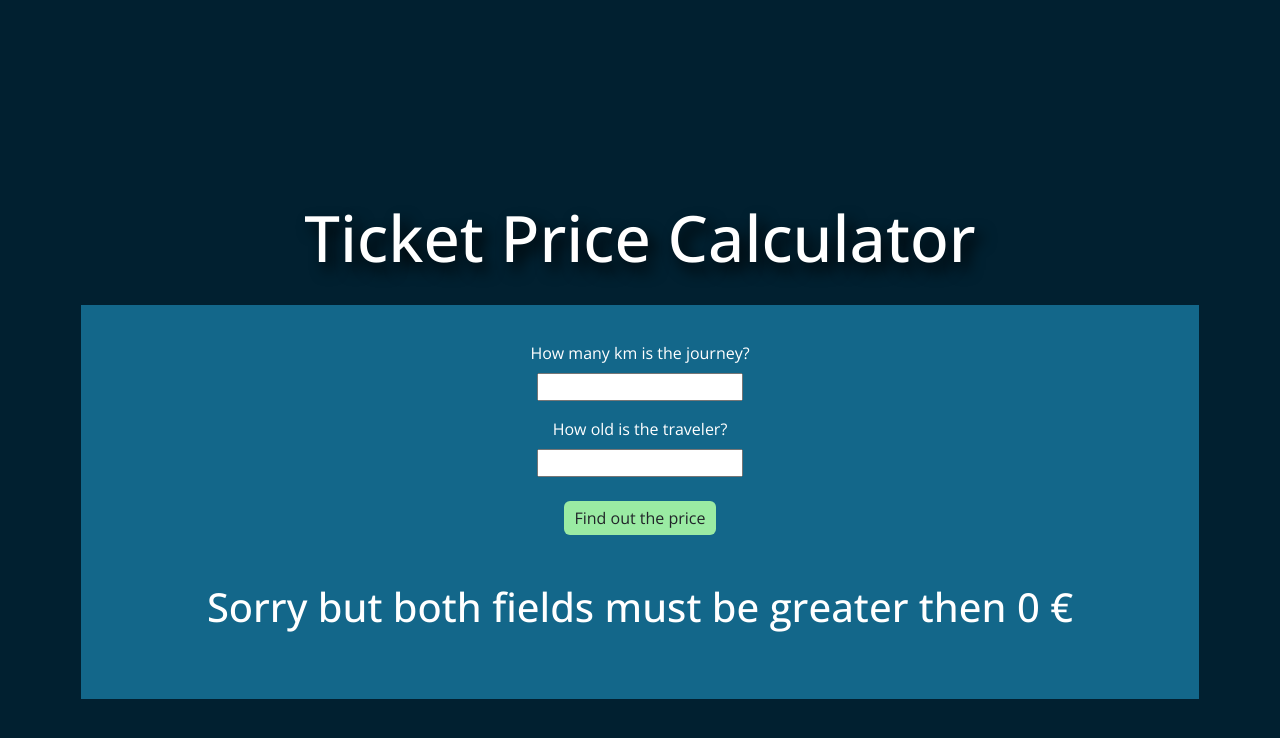
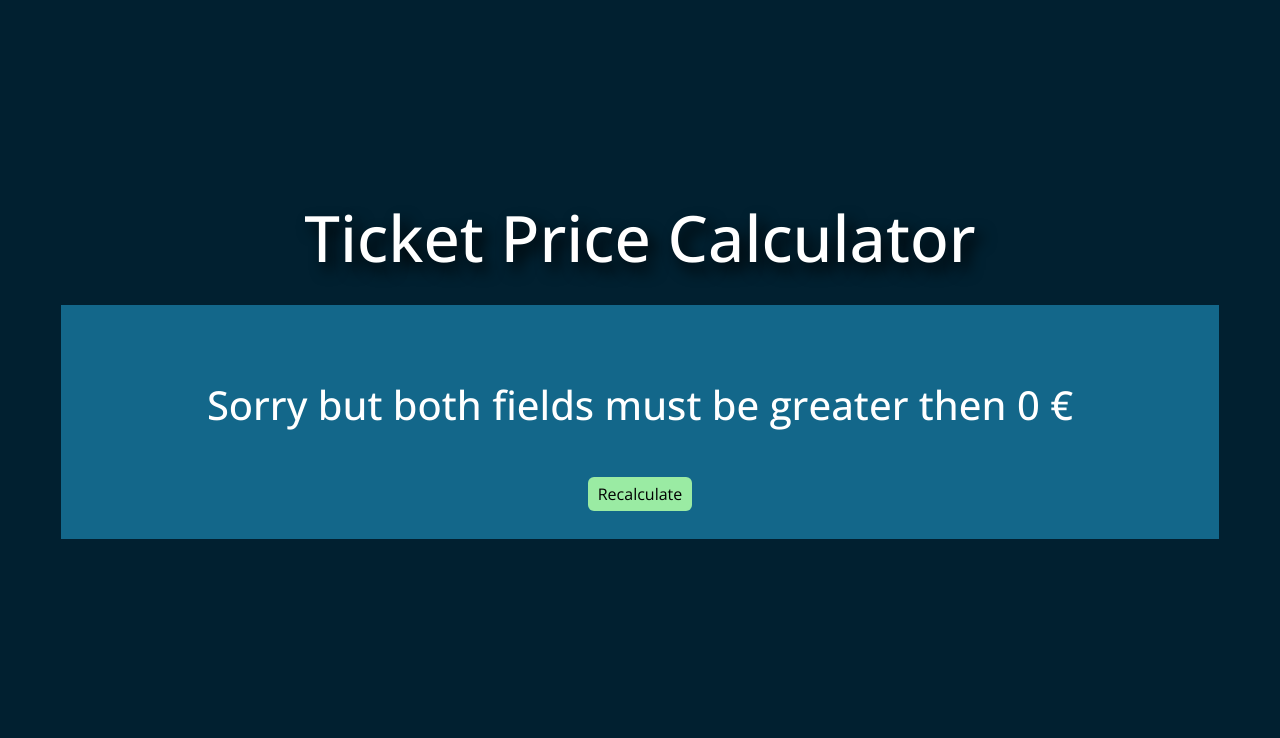
Before and after one commit to Lip-7/js-biglietto-treno, a plain HTML site: page index.html in a window 1280 px wide. Both pictures are taken after a click on the button "Find out the price". Drawn offline with nearby package versions, Linux system fonts and the light colour scheme.

Commit message:
added change display between rows

```diff
--- a/css/style.css
+++ b/css/style.css
@@ -38,8 +38,15 @@ main{
     padding: 20px 30px;
 
 }
-#btnCalc{
+#btnCalc, #btnReCalc{
     border: 0px;
     padding: 5px 10px;
     background-color: var(--green);
 }
+a{
+    text-decoration: none;
+    color: black;
+}
+button:hover{
+    box-shadow: 2px 2px 10px var(--yellow);
+}
--- a/index.html
+++ b/index.html
@@ -15,8 +15,8 @@
     <h1>Ticket Price Calculator</h1>
     <div class="main-wrap">
         <main>
-            <form id="calcolator" class="">
-                <div class="row mt-3">
+            <form>
+                <div id="calculator" class="row m-2">
                     <div class="col-12 mb-3">
                         <label for="km" class="form-label d-block"> How many km is the journey?</label>
                         <input type="number" id="km" name="km">
@@ -29,14 +29,10 @@
                         <button id="btnCalc" type="button" class="rounded-2 btn" onclick="priceCalculator()">Find out the price</button>
                     </div>
                 </div>
-                <div class="row toreappear">
+                <div id="result" class="row d-none m-2">
                     <div class="col-12">
                         <h2 id="ticketMessage" class="h1 m-5">The ticket cost is <span id="ticketCosttry">0</span> &euro;</h2>
-                    </div>
-                </div>
-                <div class="row d-none">
-                    <div class="col-12">
-                        <h2 class="h1 m-5">The ticket cost is <span id="ticketCost">xxx</span> &euro;</h2>
+                        <button id="btnReCalc" type="button" class="rounded-2 btn"><a href="./index.html">Recalculate</a></button>
                     </div>
                 </div>
 
--- a/js/script.js
+++ b/js/script.js
@@ -14,7 +14,7 @@ function priceCalculator(){
         document.getElementById('ticketMessage').innerHTML = `<h2 id="ticketMessage" class="h1 m-5">The ticket cost is <span id="ticketCosttry">${price.toFixed(2)}</span> &euro;</h2>`;
     }else{
         document.getElementById('ticketMessage').innerHTML = `<h2 id="ticketMessage" class="h1 m-5">${errorMessage} <span id="ticketCosttry">0</span> &euro;</h2>`;
-
     }
-
+    document.getElementById('result').classList.remove('d-none')
+    document.getElementById('calculator').classList.add('d-none')
 }
```
